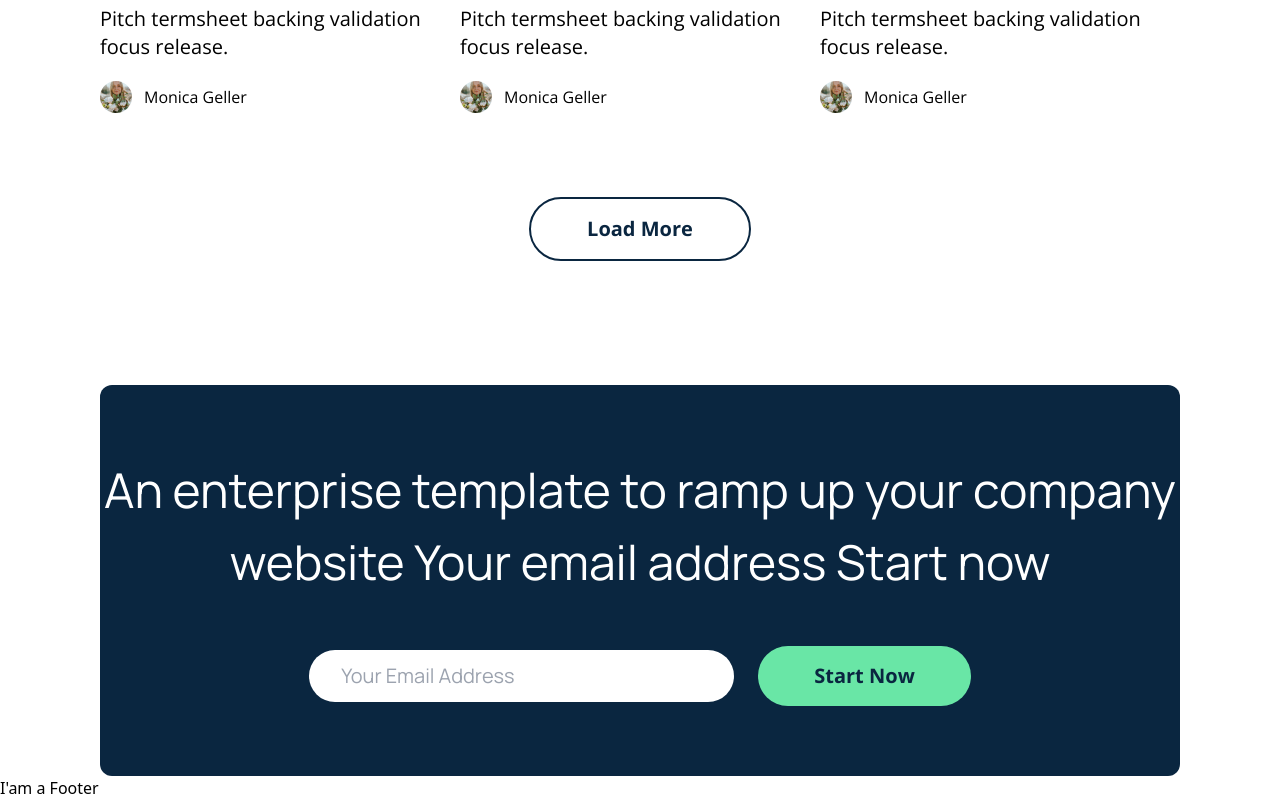
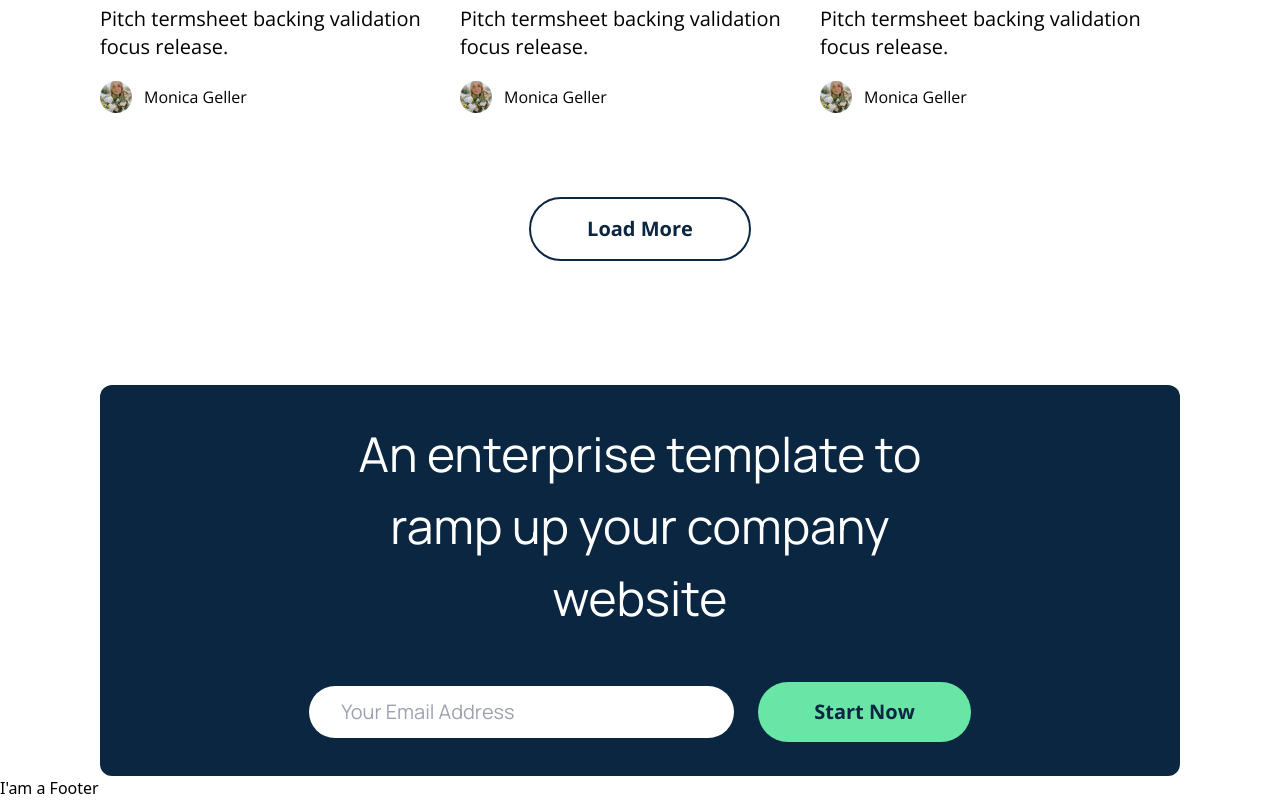
Before and after one commit to zoharkiks/boldo, a Next.js app: page / in a window 1280 px wide. Shown: the part 5672-6472 px from the top of the page. Built offline with nearby package versions, Linux system fonts and the light colour scheme.

Commit message:
fixed spacing issues

```diff
--- a/components/Newsletter.tsx
+++ b/components/Newsletter.tsx
@@ -2,14 +2,13 @@ import React from 'react'
 
 const Newsletter = () => {
   return (
-    <div className='px-[100px] flex justify-center items-center  '>
-<div className="bg-darkBlue h-[391px] w-[1200px] rounded-xl flex flex-col justify-center items-center font-manrope text-white  ">
-  <h1 className='text-[48px] text-center'>An enterprise template to ramp up your company website
-Your email address
-Start now</h1>
+    <div className='px-[100px] flex justify-evenly items-center  '>
+<div className="bg-darkBlue h-[391px] w- rounded-xl flex flex-col justify-center items-center font-manrope text-white   ">
+  <h1 className='text-[48px] text-center w-[60%]'>An enterprise template to ramp up your company website
+</h1>
 <div className="flex mt-12 ">
   <form className='space-x-6' action="">
-  <input className='rounded-[240px] text-gray outline-none text-xl py-3 pl-8 pr-[158px]' placeholder='Your Email Address' type="email" name="" id="" />
+  <input className='rounded-[240px] text-gray ou text-xl py-3 pl-8 pr-[158px]' placeholder='Your Email Address' type="email" name="" id="" />
   <button className="w-max rounded-[56px] bg-green px-[56px] py-4 font-opensans text-xl font-bold text-darkBlue">
             Start Now
           </button>
--- a/constants/images.js
+++ b/constants/images.js
@@ -12,6 +12,7 @@ import people1 from "../assets/people1.png";
 import people2 from "../assets/people2.png";
 import people3 from "../assets/people3.png";
 import services from "../assets/services.png";
+import logodark from "../assets/logodark.png";
 
 export default {
   graph1,
@@ -27,5 +28,6 @@ export default {
   people1,
   people2,
   people3,
-  services
+  services,
+  logodark,
 };
```
Also changed, not shown: assets/logodark.png (added).
